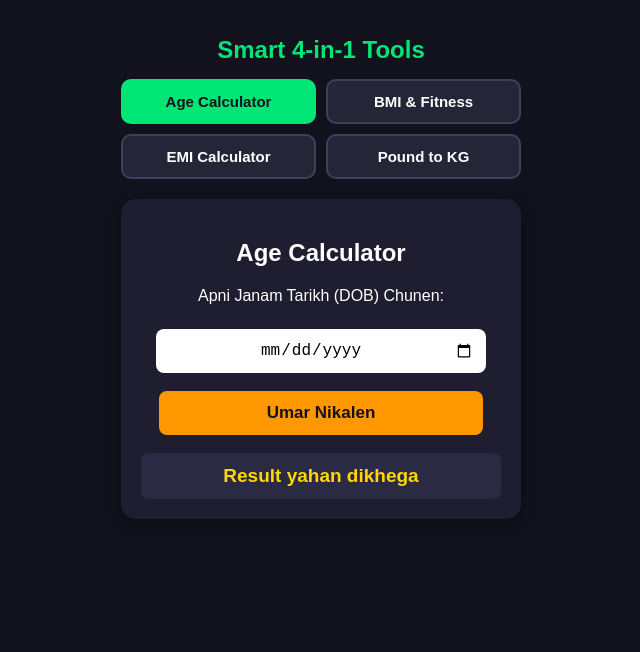
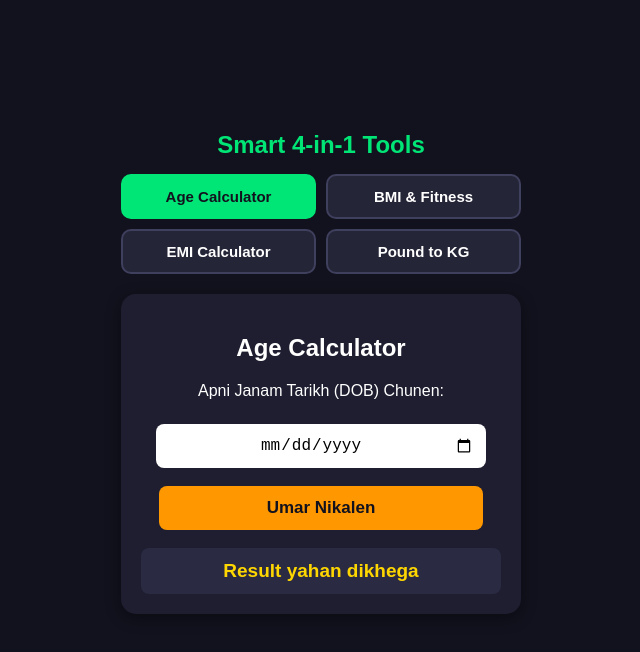
Before and after one commit to daily4tools/daily4tools.github.io, a plain HTML site: page index.html in a window 1280 px wide. Shown: the whole page, without its empty margins (319-959 px from the left). Drawn offline with Linux system fonts and the light colour scheme.

Commit message:
Adjust padding in index.html for better layout

```diff
--- a/index.html
+++ b/index.html
@@ -11,7 +11,8 @@
       background-color: #12121e;
       color: #ffffff;
       margin: 0;
-      padding: 20px;
+      padding: 115px 20px 20px 20px;
+
       text-align: center;
     }
     h1 {
```
